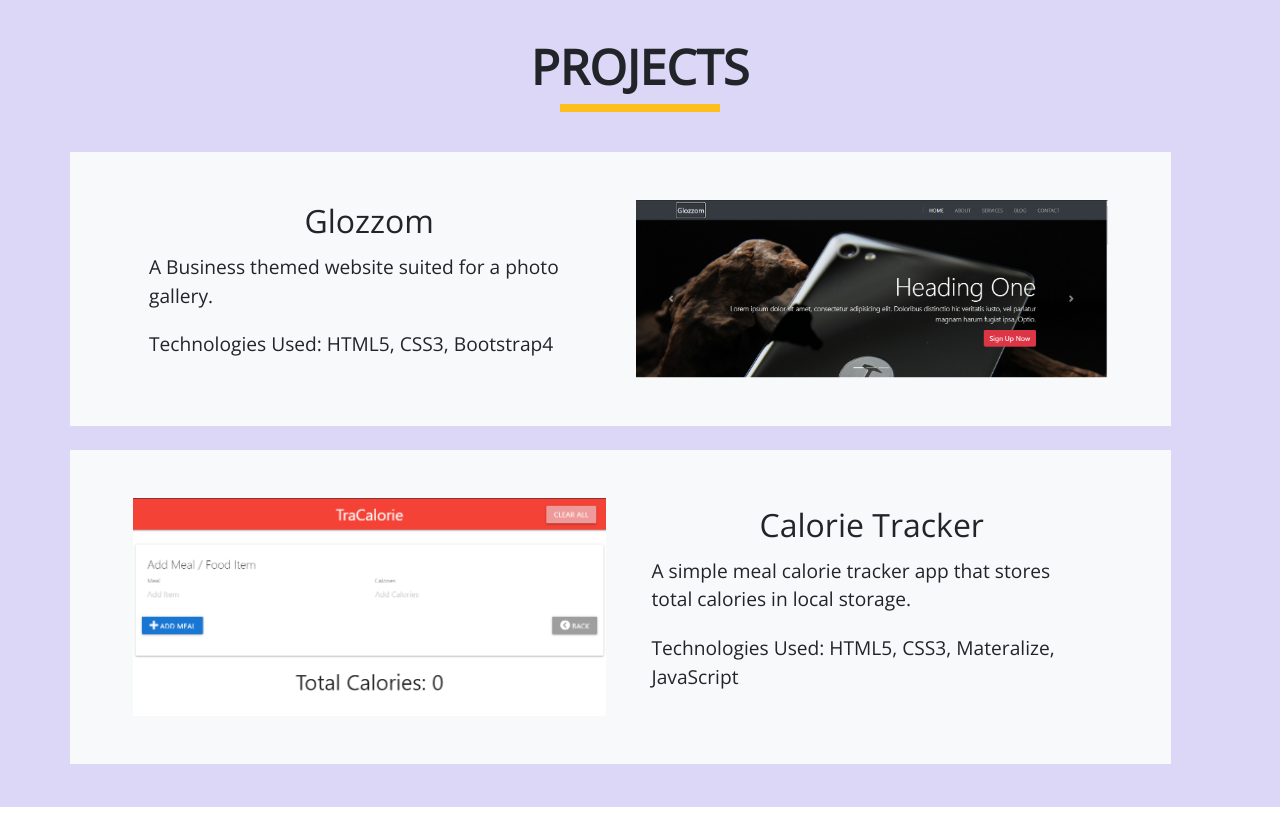
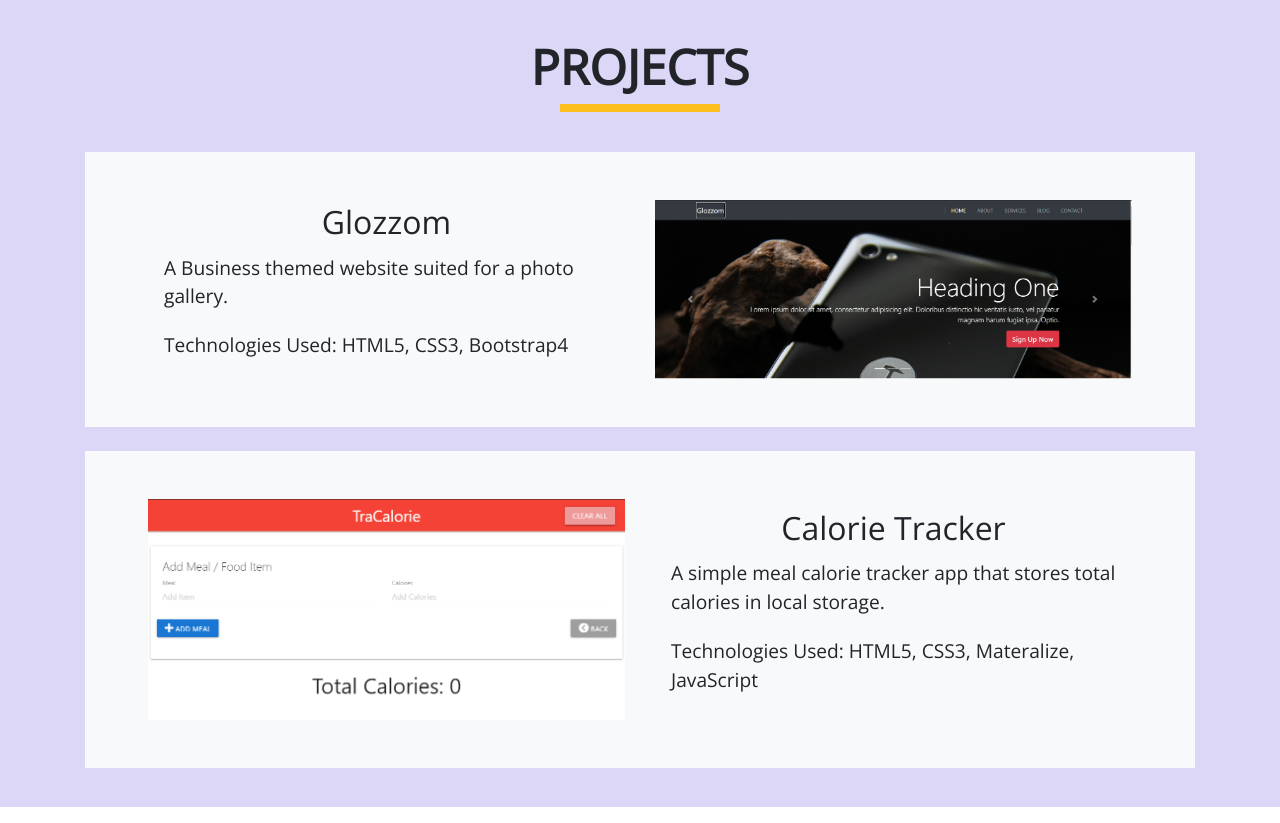
Before and after one commit to skaytech/myprofile, a plain HTML site: page index.html in a window 1280 px wide. Shown: the part 737-1560 px from the top of the page. Drawn offline with nearby package versions, Linux system fonts and the light colour scheme.

Commit message:
Changed Footer Background Color & Centered the Row

```diff
--- a/index.html
+++ b/index.html
@@ -93,7 +93,7 @@
                 <h2 class="section-heading">Projects</h2>
                 <div class="heading-separator"></div>
             </div>
-            <div class="row bg-light my-4 p-5 mr-4">
+            <div class="row bg-light my-4 p-5 mx-auto">
                 <div class="col-md-6 align-self-center">
                     <h3 class="text-center">Glozzom</h3>
                     <p class="py-1 px-3">A Business themed website suited for a photo gallery.</p>
@@ -105,7 +105,7 @@
                     </a>
                 </div>
             </div>
-            <div class="row bg-light my-4 p-5 mr-4">
+            <div class="row bg-light my-4 p-5 mx-auto">
                 <div class="col-md-6">
                     <a href="https://mealcalorietracker.netlify.app/" target="_blank">
                         <img src="./img/tracalorie.PNG" alt="TraCalorie Image" class="img-fluid">
--- a/scss/_footer.scss
+++ b/scss/_footer.scss
@@ -1,6 +1,6 @@
 @import "./variables";
 #main-footer {
-    background: $primary-color;
+    background: #f4f4f4;
     .footer-text {
         color: #000;
         font-size: 1rem;
```
Also changed, not shown: css/style.css.
